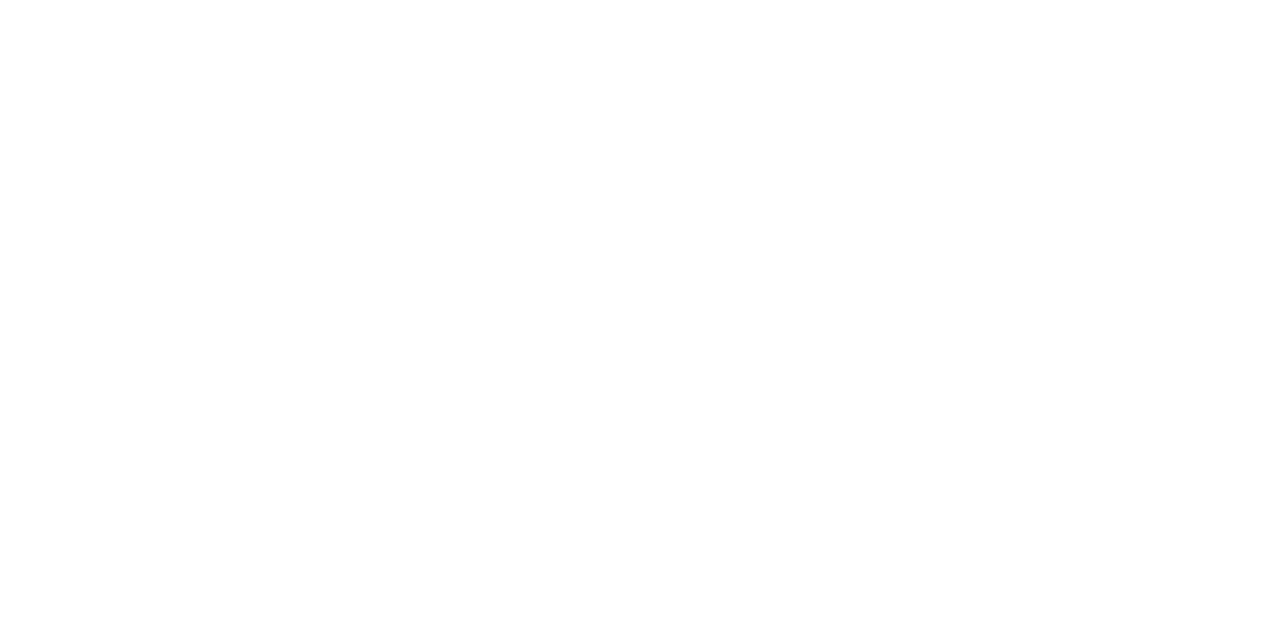
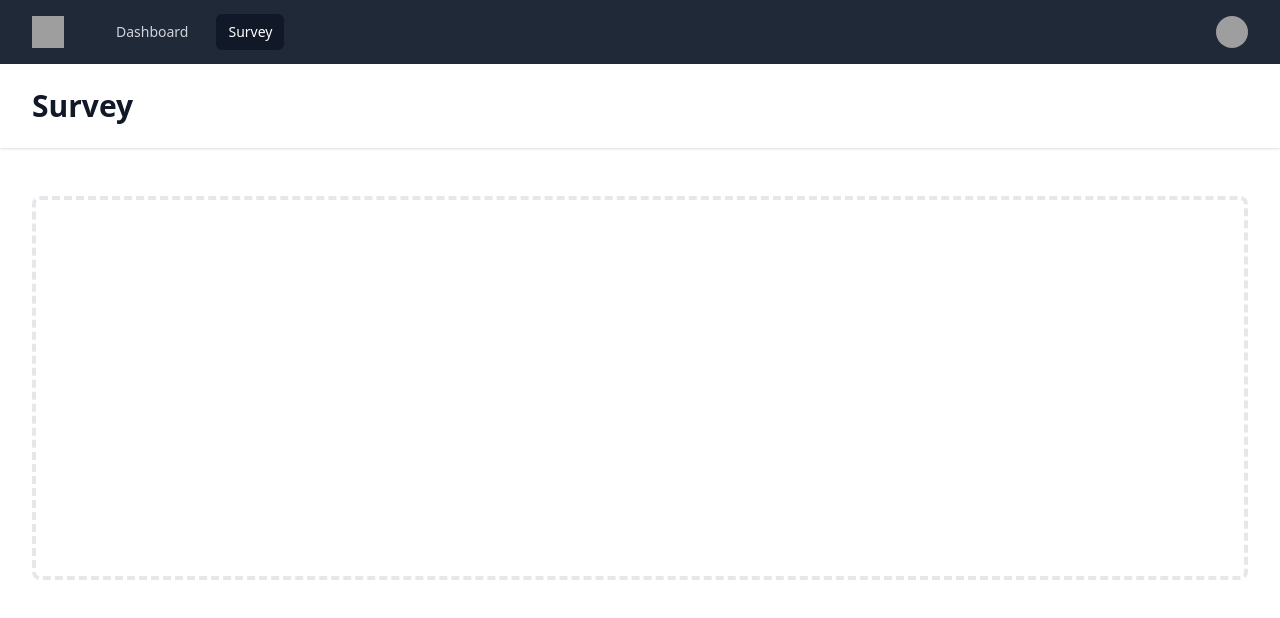
Before and after one commit to lunadiotic/survy-vue, a Vue app: page /survey in a window 1280 px wide. Before the commit this address had no page. Shown: the top 618 px of the page. Built offline with nearby package versions, Linux system fonts and the light colour scheme; grey boxes are pictures that could not be loaded.

Commit message:
implement multipage component with same layout

```diff
--- /dev/null
+++ b/src/components/Survey.vue
@@ -0,0 +1,20 @@
+<template>
+	<header class="bg-white shadow">
+		<div class="max-w-7xl mx-auto py-6 px-4 sm:px-6 lg:px-8">
+			<h1 class="text-3xl font-bold text-gray-900">Survey</h1>
+		</div>
+	</header>
+	<main>
+		<div class="max-w-7xl mx-auto py-6 sm:px-6 lg:px-8">
+			<!-- Replace with your content -->
+			<div class="px-4 py-6 sm:px-0">
+				<div class="border-4 border-dashed border-gray-200 rounded-lg h-96" />
+			</div>
+			<!-- /End replace -->
+		</div>
+	</main>
+</template>
+
+<script setup></script>
+
+<style scoped></style>
--- a/src/router/index.js
+++ b/src/router/index.js
@@ -2,6 +2,7 @@
 import Login from '../views/Login.vue';
 import Register from '../views/Register.vue';
 import Main from '../components/Main.vue'
+import Survey from '../components/Survey.vue'
 
 import { createRouter, createWebHistory } from 'vue-router'
 
@@ -11,7 +12,8 @@
 		redirect: '/dashboard',
 		component: Dashboard,
 		children: [
-			{ path: '/dashboard', 'name': 'Dashboard', component: Main }
+			{ path: '/dashboard', name: 'Dashboard', component: Main },
+			{ path: '/survey', name: 'Survey', component: Survey }
 		]
 	},
 	{
--- a/src/views/Dashboard.vue
+++ b/src/views/Dashboard.vue
@@ -14,33 +14,65 @@
 				<div class="flex items-center justify-between h-16">
 					<div class="flex items-center">
 						<div class="flex-shrink-0">
-              <img class="h-8 w-8" src="https://tailwindui.com/img/logos/workflow-mark-indigo-500.svg" alt="Workflow" />
+							<img
+								class="h-8 w-8"
+								src="https://tailwindui.com/img/logos/workflow-mark-indigo-500.svg"
+								alt="Workflow"
+							/>
 						</div>
 						<div class="hidden md:block">
 							<div class="ml-10 flex items-baseline space-x-4">
-                <a v-for="item in navigation" :key="item.name" :href="item.href" :class="[item.current ? 'bg-gray-900 text-white' : 'text-gray-300 hover:bg-gray-700 hover:text-white', 'px-3 py-2 rounded-md text-sm font-medium']" :aria-current="item.current ? 'page' : undefined">{{ item.name }}</a>
+								<router-link
+									v-for="item in navigation"
+									:key="item.name"
+									:to="item.to"
+									active-class="bg-gray-900 text-white"
+									:class="[
+										this.$router.name === item.to.name
+											? ''
+											: 'text-gray-300 hover:bg-gray-700 hover:text-white',
+										'px-3 py-2 rounded-md text-sm font-medium',
+									]"
+									:aria-current="item.current ? 'page' : undefined"
+									>{{ item.name }}</router-link
+								>
 							</div>
 						</div>
 					</div>
 					<div class="hidden md:block">
 						<div class="ml-4 flex items-center md:ml-6">
-              <button type="button" class="bg-gray-800 p-1 rounded-full text-gray-400 hover:text-white focus:outline-none focus:ring-2 focus:ring-offset-2 focus:ring-offset-gray-800 focus:ring-white">
-                <span class="sr-only">View notifications</span>
-                <BellIcon class="h-6 w-6" aria-hidden="true" />
-              </button>
-
 							<!-- Profile dropdown -->
 							<Menu as="div" class="ml-3 relative">
 								<div>
-                  <MenuButton class="max-w-xs bg-gray-800 rounded-full flex items-center text-sm focus:outline-none focus:ring-2 focus:ring-offset-2 focus:ring-offset-gray-800 focus:ring-white">
+									<MenuButton
+										class="max-w-xs bg-gray-800 rounded-full flex items-center text-sm focus:outline-none focus:ring-2 focus:ring-offset-2 focus:ring-offset-gray-800 focus:ring-white"
+									>
 										<span class="sr-only">Open user menu</span>
-                    <img class="h-8 w-8 rounded-full" :src="user.imageUrl" alt="" />
+										<img
+											class="h-8 w-8 rounded-full"
+											:src="user.imageUrl"
+											alt=""
+										/>
 									</MenuButton>
 								</div>
-                <transition enter-active-class="transition ease-out duration-100" enter-from-class="transform opacity-0 scale-95" enter-to-class="transform opacity-100 scale-100" leave-active-class="transition ease-in duration-75" leave-from-class="transform opacity-100 scale-100" leave-to-class="transform opacity-0 scale-95">
-                  <MenuItems class="origin-top-right absolute right-0 mt-2 w-48 rounded-md shadow-lg py-1 bg-white ring-1 ring-black ring-opacity-5 focus:outline-none">
-                    <MenuItem v-for="item in userNavigation" :key="item.name" v-slot="{ active }">
-                      <a :href="item.href" :class="[active ? 'bg-gray-100' : '', 'block px-4 py-2 text-sm text-gray-700']">{{ item.name }}</a>
+								<transition
+									enter-active-class="transition ease-out duration-100"
+									enter-from-class="transform opacity-0 scale-95"
+									enter-to-class="transform opacity-100 scale-100"
+									leave-active-class="transition ease-in duration-75"
+									leave-from-class="transform opacity-100 scale-100"
+									leave-to-class="transform opacity-0 scale-95"
+								>
+									<MenuItems
+										class="origin-top-right absolute right-0 mt-2 w-48 rounded-md shadow-lg py-1 bg-white ring-1 ring-black ring-opacity-5 focus:outline-none"
+									>
+										<MenuItem>
+											<a
+												@click=""
+												href="#"
+												class="block px-4 py-2 text-sm text-gray-700"
+												>Logout</a
+											>
 										</MenuItem>
 									</MenuItems>
 								</transition>
@@ -49,7 +81,9 @@
 					</div>
 					<div class="-mr-2 flex md:hidden">
 						<!-- Mobile menu button -->
-            <DisclosureButton class="bg-gray-800 inline-flex items-center justify-center p-2 rounded-md text-gray-400 hover:text-white hover:bg-gray-700 focus:outline-none focus:ring-2 focus:ring-offset-2 focus:ring-offset-gray-800 focus:ring-white">
+						<DisclosureButton
+							class="bg-gray-800 inline-flex items-center justify-center p-2 rounded-md text-gray-400 hover:text-white hover:bg-gray-700 focus:outline-none focus:ring-2 focus:ring-offset-2 focus:ring-offset-gray-800 focus:ring-white"
+						>
 							<span class="sr-only">Open main menu</span>
 							<MenuIcon v-if="!open" class="block h-6 w-6" aria-hidden="true" />
 							<XIcon v-else class="block h-6 w-6" aria-hidden="true" />
@@ -60,7 +94,21 @@
 
 			<DisclosurePanel class="md:hidden">
 				<div class="px-2 pt-2 pb-3 space-y-1 sm:px-3">
-          <DisclosureButton v-for="item in navigation" :key="item.name" as="a" :href="item.href" :class="[item.current ? 'bg-gray-900 text-white' : 'text-gray-300 hover:bg-gray-700 hover:text-white', 'block px-3 py-2 rounded-md text-base font-medium']" :aria-current="item.current ? 'page' : undefined">{{ item.name }}</DisclosureButton>
+					<router-link
+						v-for="item in navigation"
+						:key="item.name"
+						as="a"
+						:to="item.to"
+						active-class="bg-gray-900 text-white"
+						:class="[
+							this.$route.name !== item.to.name
+								? ''
+								: 'text-gray-300 hover:bg-gray-700 hover:text-white',
+							'block px-3 py-2 rounded-md text-base font-medium',
+						]"
+						:aria-current="item.current ? 'page' : undefined"
+						>{{ item.name }}</router-link
+					>
 				</div>
 				<div class="pt-4 pb-3 border-t border-gray-700">
 					<div class="flex items-center px-5">
@@ -68,16 +116,30 @@
 							<img class="h-10 w-10 rounded-full" :src="user.imageUrl" alt="" />
 						</div>
 						<div class="ml-3">
-              <div class="text-base font-medium leading-none text-white">{{ user.name }}</div>
-              <div class="text-sm font-medium leading-none text-gray-400">{{ user.email }}</div>
+							<div class="text-base font-medium leading-none text-white">
+								{{ user.name }}
 							</div>
-            <button type="button" class="ml-auto bg-gray-800 flex-shrink-0 p-1 rounded-full text-gray-400 hover:text-white focus:outline-none focus:ring-2 focus:ring-offset-2 focus:ring-offset-gray-800 focus:ring-white">
+							<div class="text-sm font-medium leading-none text-gray-400">
+								{{ user.email }}
+							</div>
+						</div>
+						<button
+							type="button"
+							class="ml-auto bg-gray-800 flex-shrink-0 p-1 rounded-full text-gray-400 hover:text-white focus:outline-none focus:ring-2 focus:ring-offset-2 focus:ring-offset-gray-800 focus:ring-white"
+						>
 							<span class="sr-only">View notifications</span>
 							<BellIcon class="h-6 w-6" aria-hidden="true" />
 						</button>
 					</div>
 					<div class="mt-3 px-2 space-y-1">
-            <DisclosureButton v-for="item in userNavigation" :key="item.name" as="a" :href="item.href" class="block px-3 py-2 rounded-md text-base font-medium text-gray-400 hover:text-white hover:bg-gray-700">{{ item.name }}</DisclosureButton>
+						<DisclosureButton
+							v-for="item in userNavigation"
+							:key="item.name"
+							as="a"
+							:href="item.href"
+							class="block px-3 py-2 rounded-md text-base font-medium text-gray-400 hover:text-white hover:bg-gray-700"
+							>{{ item.name }}</DisclosureButton
+						>
 					</div>
 				</div>
 			</DisclosurePanel>
@@ -88,27 +150,27 @@
 </template>
 
 <script>
-import { Disclosure, DisclosureButton, DisclosurePanel, Menu, MenuButton, MenuItem, MenuItems } from '@headlessui/vue'
-import { BellIcon, MenuIcon, XIcon } from '@heroicons/vue/outline'
+import {
+	Disclosure,
+	DisclosureButton,
+	DisclosurePanel,
+	Menu,
+	MenuButton,
+	MenuItem,
+	MenuItems,
+} from '@headlessui/vue';
+import { BellIcon, MenuIcon, XIcon } from '@heroicons/vue/outline';
 
 const user = {
 	name: 'Tom Cook',
 	email: 'tom@example.com',
 	imageUrl:
 		'https://images.unsplash.com/photo-1472099645785-5658abf4ff4e?ixlib=rb-1.2.1&ixid=eyJhcHBfaWQiOjEyMDd9&auto=format&fit=facearea&facepad=2&w=256&h=256&q=80',
-}
+};
 const navigation = [
-  { name: 'Dashboard', href: '#', current: true },
-  { name: 'Team', href: '#', current: false },
-  { name: 'Projects', href: '#', current: false },
-  { name: 'Calendar', href: '#', current: false },
-  { name: 'Reports', href: '#', current: false },
-]
-const userNavigation = [
-  { name: 'Your Profile', href: '#' },
-  { name: 'Settings', href: '#' },
-  { name: 'Sign out', href: '#' },
-]
+	{ name: 'Dashboard', to: { name: 'Dashboard' } },
+	{ name: 'Survey', to: { name: 'Survey' } },
+];
 
 export default {
 	components: {
@@ -127,8 +189,7 @@
 		return {
 			user,
 			navigation,
-      userNavigation,
-    }
+		};
 	},
-}
+};
 </script>
```
Lines whose indentation alone changed are shown as unchanged.
